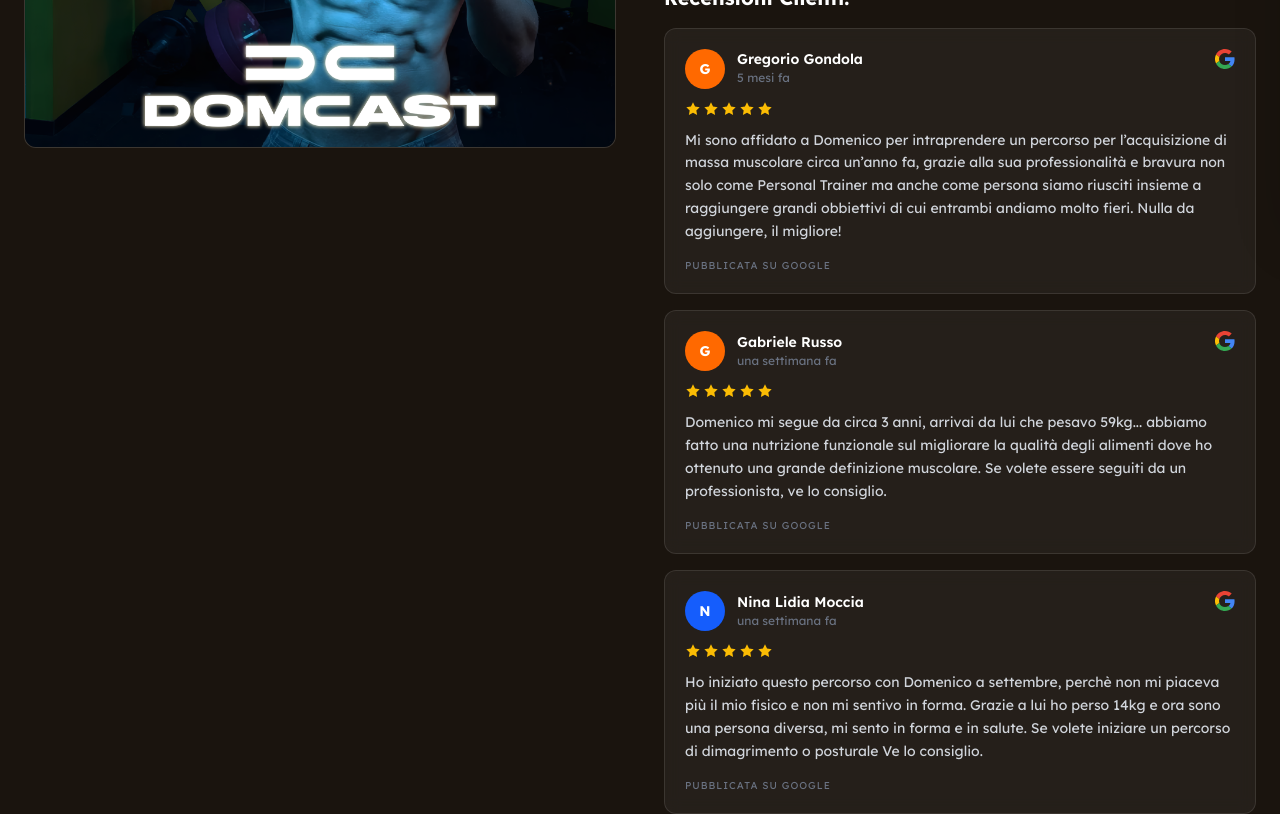
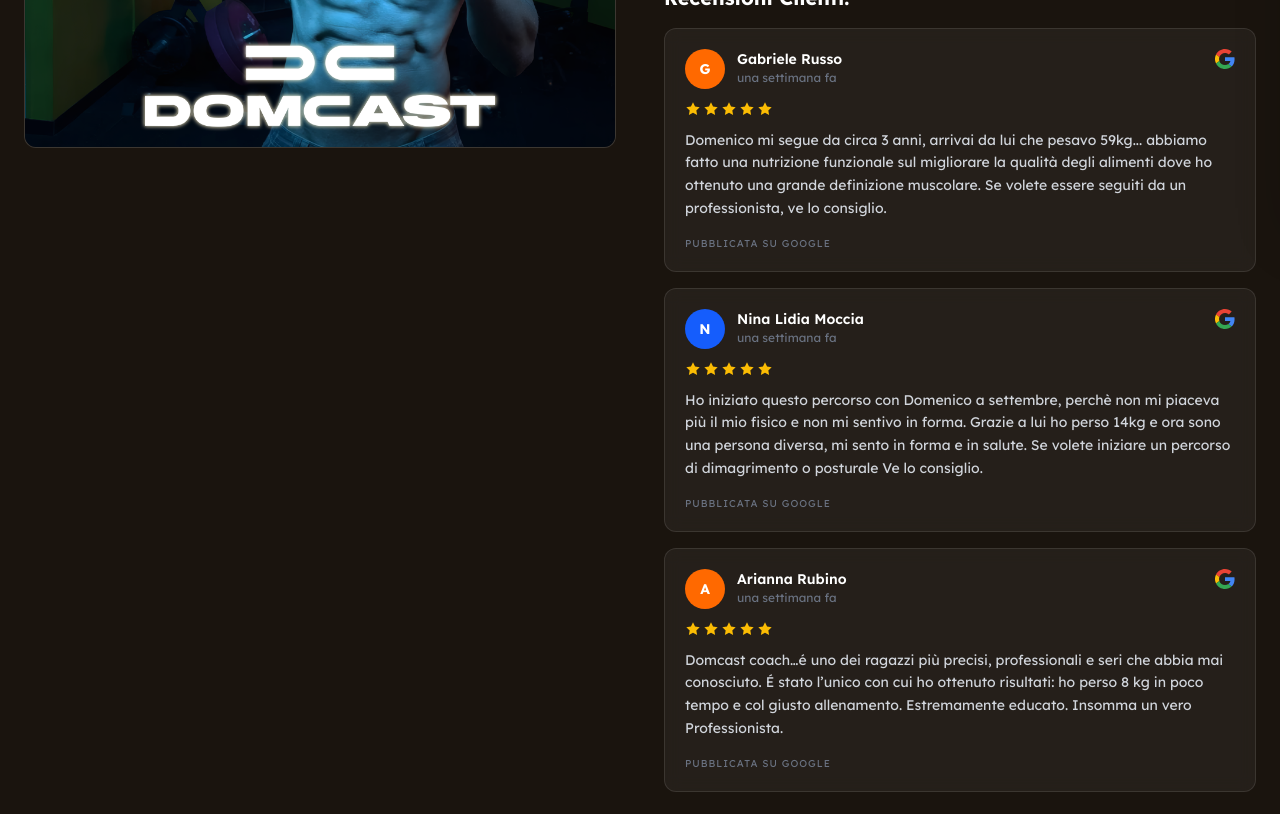
Before and after one commit to thelione99/DomCast, a Next.js app: page /shop/1 in a window 1280 px wide. Shown: the part 580-1394 px from the top of the page. Built offline with nearby package versions, Linux system fonts and the light colour scheme.

Commit message:
Add files via upload

```diff
--- a/src/app/shop/[id]/page.tsx
+++ b/src/app/shop/[id]/page.tsx
@@ -1,7 +1,7 @@
 import type { Metadata } from "next";
 import { ProductContent } from "@/components/pages/ProductContent";
 import { getProductById } from "@/data/products";
-import { googleReviews, aggregateGoogleRating } from "@/data/google-reviews";
+import { getProductReviews, aggregateGoogleRating } from "@/data/google-reviews";
 
 // Dynamic metadata generation based on product ID
 export async function generateMetadata({ params }: { params: Promise<{ id: string }> }): Promise<Metadata> {
@@ -56,7 +56,7 @@ export default async function ProductPage({ params }: { params: Promise<{ id: st
             "bestRating": "5",
             "worstRating": "1",
         },
-        "review": googleReviews.map((review) => ({
+        "review": getProductReviews(product.id).map((review) => ({
             "@type": "Review",
             "author": { "@type": "Person", "name": review.author_name },
             "reviewRating": {
--- a/src/app/shop/page.tsx
+++ b/src/app/shop/page.tsx
@@ -5,7 +5,7 @@ import { Card, CardContent, CardFooter, CardHeader, CardTitle } from "@/componen
 import { Badge } from "@/components/ui/badge";
 import Link from "next/link";
 import { products as allProducts } from "@/data/products";
-import { googleReviews, aggregateGoogleRating } from "@/data/google-reviews";
+import { getProductReviews, aggregateGoogleRating } from "@/data/google-reviews";
 
 export const metadata: Metadata = {
     title: "Shop Programmi di Allenamento",
@@ -45,7 +45,7 @@ export default function ShopPage() {
                             "bestRating": "5",
                             "worstRating": "1",
                         },
-                        "review": googleReviews.map((review) => ({
+                        "review": getProductReviews(product.id).map((review) => ({
                             "@type": "Review",
                             "author": { "@type": "Person", "name": review.author_name },
                             "reviewRating": {
--- a/src/components/pages/ProductContent.tsx
+++ b/src/components/pages/ProductContent.tsx
@@ -6,7 +6,7 @@ import { Badge } from "@/components/ui/badge";
 import Link from "next/link";
 import { ArrowLeft, MessageCircle, Star } from "lucide-react";
 import { getProductById } from "@/data/products";
-import { googleReviews } from "@/data/google-reviews";
+import { getProductReviews } from "@/data/google-reviews";
 import { GoogleReviewCard } from "@/components/ui/GoogleReviewCard";
 
 interface ProductContentProps {
@@ -87,7 +87,7 @@ export function ProductContent({ productId }: ProductContentProps) {
                     {/* Google Reviews */}
                     <div className="space-y-4 pt-4 border-t border-white/10">
                         <h2 className="text-xl font-bold text-white">Recensioni Clienti:</h2>
-                        {googleReviews.map((review, i) => (
+                        {getProductReviews(product.id).map((review, i) => (
                             <GoogleReviewCard key={i} review={review} />
                         ))}
                     </div>
--- a/src/components/sections/Transformations.tsx
+++ b/src/components/sections/Transformations.tsx
@@ -9,7 +9,7 @@ import {
 } from "@/components/ui/carousel";
 import Autoplay from "embla-carousel-autoplay";
 import { useRef } from "react";
-import { googleReviews } from "@/data/google-reviews";
+import { allGoogleReviews } from "@/data/google-reviews";
 import { GoogleReviewCard } from "@/components/ui/GoogleReviewCard";
 
 export function Transformations() {
@@ -38,7 +38,7 @@ export function Transformations() {
                     }}
                 >
                     <CarouselContent className="-ml-4">
-                        {googleReviews.map((review, i) => (
+                        {allGoogleReviews.map((review, i) => (
                             <CarouselItem key={i} className="pl-4 md:basis-1/2 lg:basis-1/3">
                                 <div className="h-full">
                                     <GoogleReviewCard review={review} />
--- a/src/data/google-reviews.ts
+++ b/src/data/google-reviews.ts
@@ -6,16 +6,9 @@ export interface GoogleReview {
     relative_time_description: string;
 }
 
-/**
- * Recensioni reali prelevate dal profilo Google Maps di Domcast Studio.
- */
-export const googleReviews: GoogleReview[] = [
-    {
-        author_name: "Gregorio Gondola",
-        rating: 5,
-        text: "Mi sono affidato a Domenico per intraprendere un percorso per l’acquisizione di massa muscolare circa un’anno fa, grazie alla sua professionalità e bravura non solo come Personal Trainer ma anche come persona siamo riusciti insieme a raggiungere grandi obbiettivi di cui entrambi andiamo molto fieri. Nulla da aggiungere, il migliore!",
-        relative_time_description: "5 mesi fa",
-    },
+// 1. Recensioni specifiche per i pacchetti
+export const productReviewMap: Record<number, GoogleReview[]> = {
+    1: [ // Definizione 4 Settimane (Dimagrimento)
         {
             author_name: "Gabriele Russo",
             rating: 5,
@@ -33,24 +26,41 @@ export const googleReviews: GoogleReview[] = [
             rating: 5,
             text: "Domcast coach…é uno dei ragazzi più precisi, professionali e seri che abbia mai conosciuto. É stato l’unico con cui ho ottenuto risultati: ho perso 8 kg in poco tempo e col giusto allenamento. Estremamente educato. Insomma un vero Professionista.",
             relative_time_description: "una settimana fa",
-    },
+        }
+    ],
+    2: [ // Allenamento Forza (Massa)
+        {
+            author_name: "Gregorio Gondola",
+            rating: 5,
+            text: "Mi sono affidato a Domenico per intraprendere un percorso per l’acquisizione di massa muscolare circa un’anno fa, grazie alla sua professionalità e bravura non solo come Personal Trainer ma anche come persona siamo riusciti insieme a raggiungere grandi obbiettivi di cui entrambi andiamo molto fieri. Nulla da aggiungere, il migliore!",
+            relative_time_description: "5 mesi fa",
+        }
+    ],
+    3: [ // Costruzione Glutei
         {
             author_name: "Barbara Bruno",
             rating: 5,
             text: "Finalmente dopo tanti anni sono riuscita a migliorare i miei glutei, per anni li ho allenati in maniera sbagliata, in poco tempo sono riuscita a raggiungere un risultato che mi appagasse ! Grazie Domcast.",
             relative_time_description: "una settimana fa",
-    },
+        }
+    ],
+    4: [ // Guida Allenamento a Casa / Online Coaching
+        {
+            author_name: "Ferdinando de Blasio",
+            rating: 5,
+            text: "Ho iniziato questo percorso online con Domenico, mi sono trovato bene e continuerò a farlo. Mi motiva, sempre sul pezzo e ottengo risultati. Ve lo consiglio.",
+            relative_time_description: "una settimana fa",
+        }
+    ]
+};
+
+// 2. Recensioni Generali (Per Homepage e Studio)
+export const generalReviews: GoogleReview[] = [
     {
         author_name: "luigi russo",
         rating: 5,
         text: "È da un po' che frequento questo studio di personal, ne ho girati vari ma quì ho trovato professionalità e serietà! Il coach Domenico è una persona molto preparata e sempre disponibile nel consigliarti il giusto allenamento e dieta personalizzata. Consigliatissimo.",
         relative_time_description: "6 mesi fa",
-    },
-    {
-        author_name: "Ferdinando de Blasio",
-        rating: 5,
-        text: "Ho iniziato questo percorso online con Domenico, mi sono trovato bene e continuerò a farlo. Mi motiva, sempre sul pezzo e ottengo risultati. Ve lo consiglio.",
-        relative_time_description: "una settimana fa",
     },
     {
         author_name: "Rocco Saviano",
@@ -72,8 +82,28 @@ export const googleReviews: GoogleReview[] = [
     }
 ];
 
-/** Media aggregata delle recensioni (38 recensioni totali su Google) */
+// 3. Tutte le recensioni combinate (utili per il carosello in Homepage)
+export const allGoogleReviews: GoogleReview[] = [
+    ...Object.values(productReviewMap).flat(),
+    ...generalReviews
+];
+
+/** Media aggregata generale (dal profilo Google Maps: 38 recensioni totali) */
 export const aggregateGoogleRating = {
     ratingValue: 5.0,
     reviewCount: 38,
 };
+
+/**
+ * Restituisce le recensioni specifiche per un dato prodotto.
+ * Se un prodotto ha meno di 3 recensioni specifiche, aggiunge alcune
+ * recensioni generali per evitare che la sezione sembri vuota.
+ */
+export function getProductReviews(productId: number): GoogleReview[] {
+    const specific = productReviewMap[productId] || [];
+    if (specific.length >= 3) return specific;
+
+    // Riempiamo con recensioni generali fino ad averne almeno 3
+    const needed = 3 - specific.length;
+    return [...specific, ...generalReviews.slice(0, needed)];
+}
```
Lines whose indentation alone changed are shown as unchanged.
